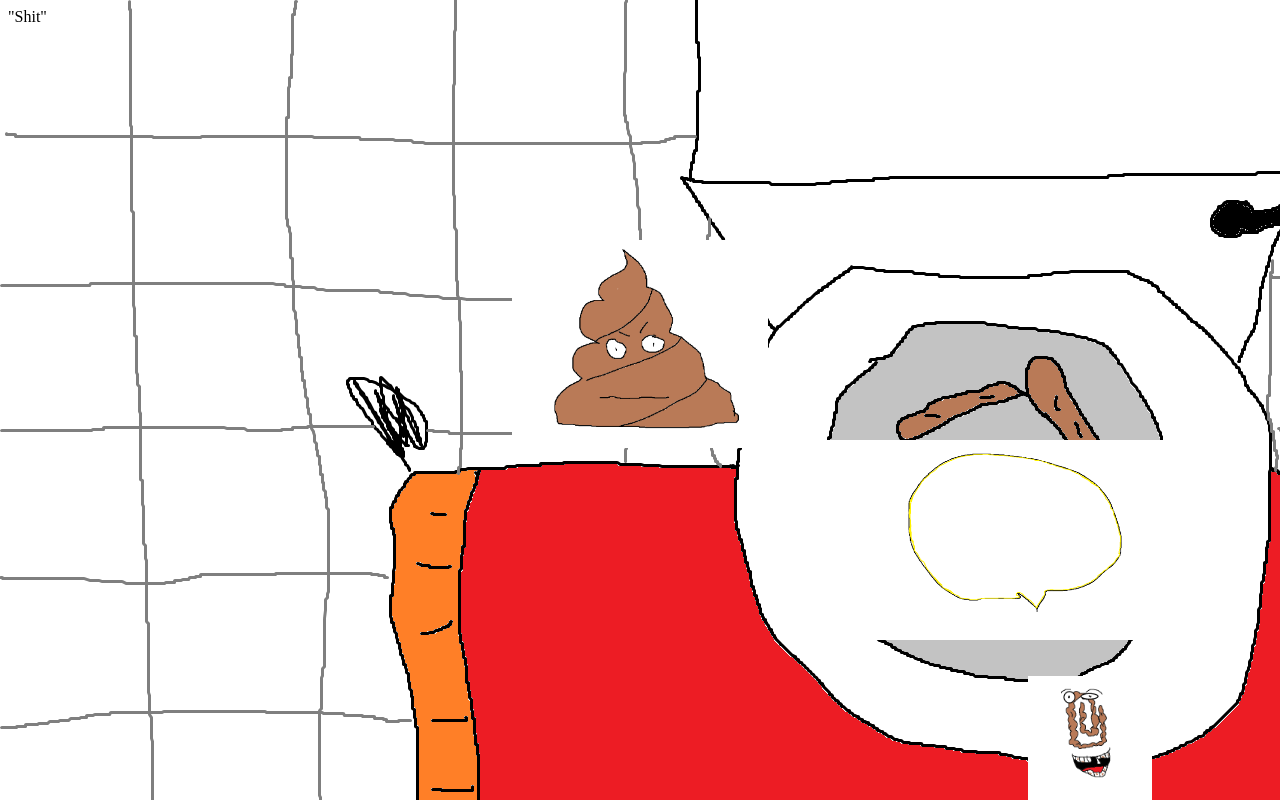
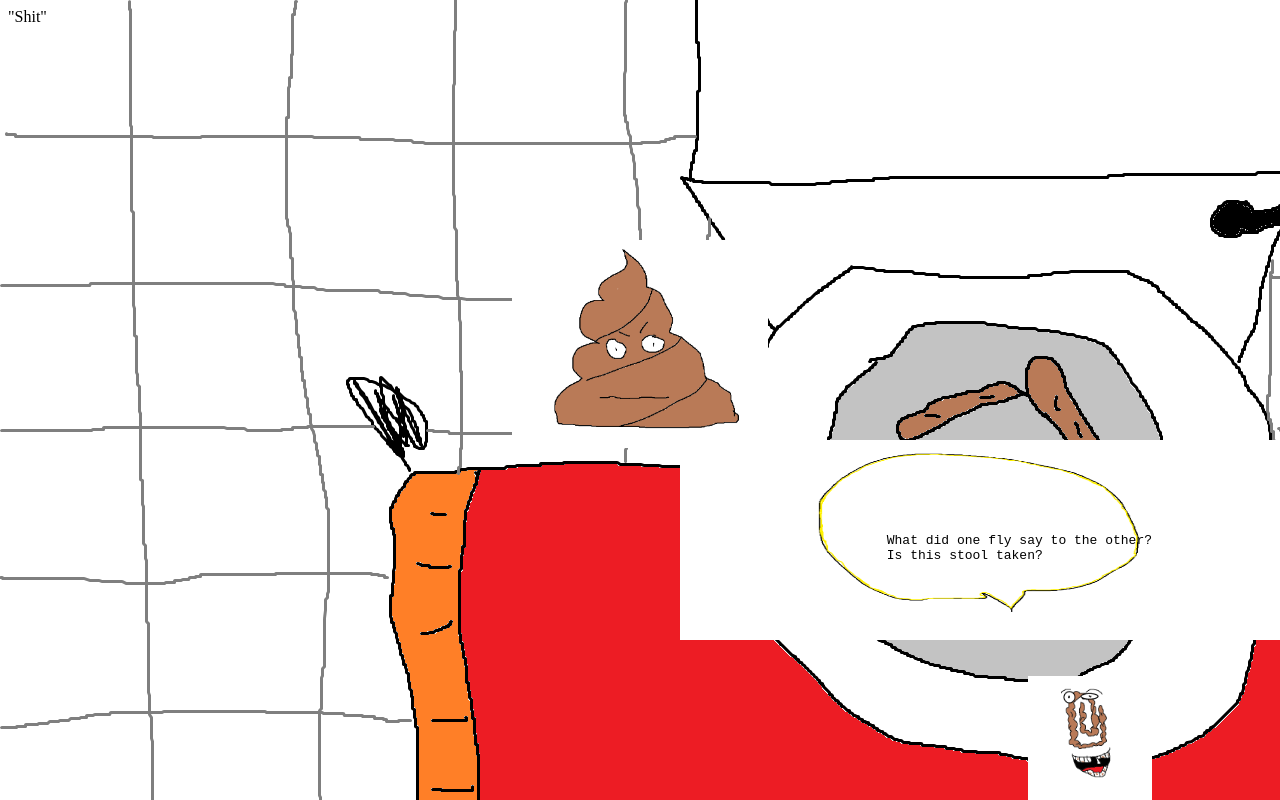
Before and after one commit to SniffMyShit/SniffMyShit.github.io, a plain HTML site: page index.html in a window 1280 px wide. Both pictures are taken after a click on the picture 1090 px from the left and 738 px from the top of the page. Drawn offline with Linux system fonts and the light colour scheme.

Commit message:
Add files via upload

```diff
--- a/index.html
+++ b/index.html
@@ -23,14 +23,14 @@
 <BODY background="background.png">
 <img src="Untitled.png" id="bigShit" height="124" width="124" style="position:absolute;left:40%;width:20%;top:30%;height:auto;" >
   <p> "Shit"</P>
-  <img src="speech.png" id="Speach" height="200" width="400" style="position: absolute; right:5%; bottom:20%; display: none;" >
-  <p id="factsandwisdons" style="position: absolute; right:5%; bottom:20%; display: none;" > </p>
+  <img src="speech.png" id="Speach" height="200" width="600" style="position: absolute; right:0%; bottom:20%; display: none;" >
+  <pre id="factsandwisdons" style="position: absolute; right:10%; bottom:28%"> </pre>
   <img src="clippy_silence.png" id="shitty" onmouseover="ShitOver(this)" onmouseout="Shitofff()" height="124" width="124" style="position: absolute; right:10%; bottom:0%" onclick="image()">
 </BODY>
 <script src="sound.js"></script>
 <script type="text/javascript">
 var flip = false;
-var text = ["Do you have blood in your stool? that can only be a good thing!", "One-Shit wonder", "Shit as a fiddle", "Hissy Shit", "If Shit ain't broke, don't fix Shit", "Did you know that diarrhea is hereditary?\nIt runs in your genes.", "Did you know that diarrhea is hereditary?\nIt runs in your genes.", "What did one fly say to the other?\nIs this stool taken?"];
+var text = ["Do you have blood in your stool? \n that can only be a good thing!", "One-Shit wonder", "Shit as a fiddle", "Hissy Shit", "If Shit ain't broke, don't fix Shit", "Did you know that diarrhea is hereditary?\nIt runs in your genes.", "What did one fly say to the other?\nIs this stool taken?"];
 function image() {
   if(!flip){
     var l = text[Math.floor(Math.random() * (text.length))];
```
